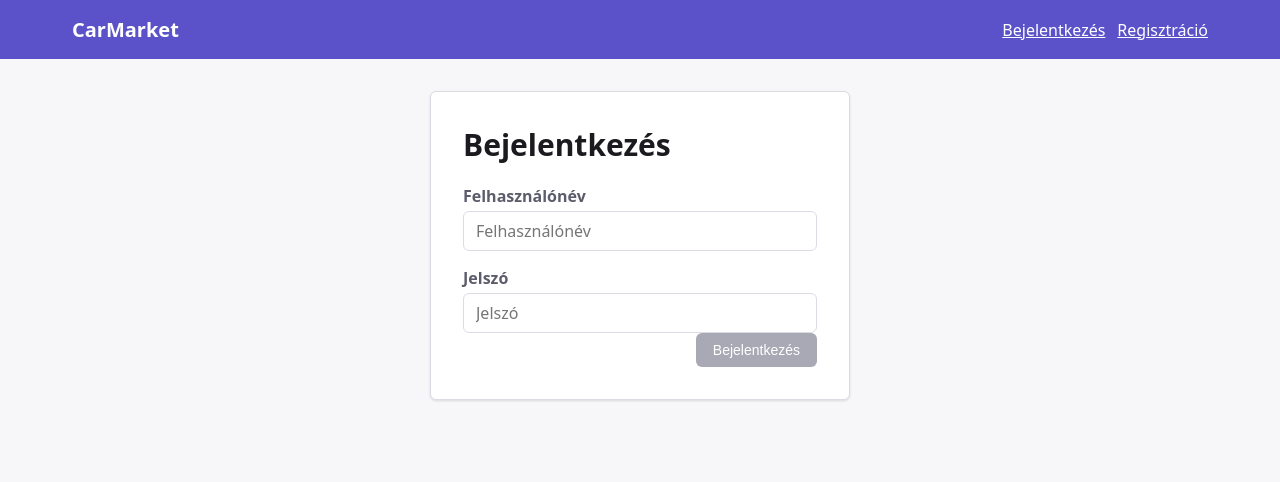
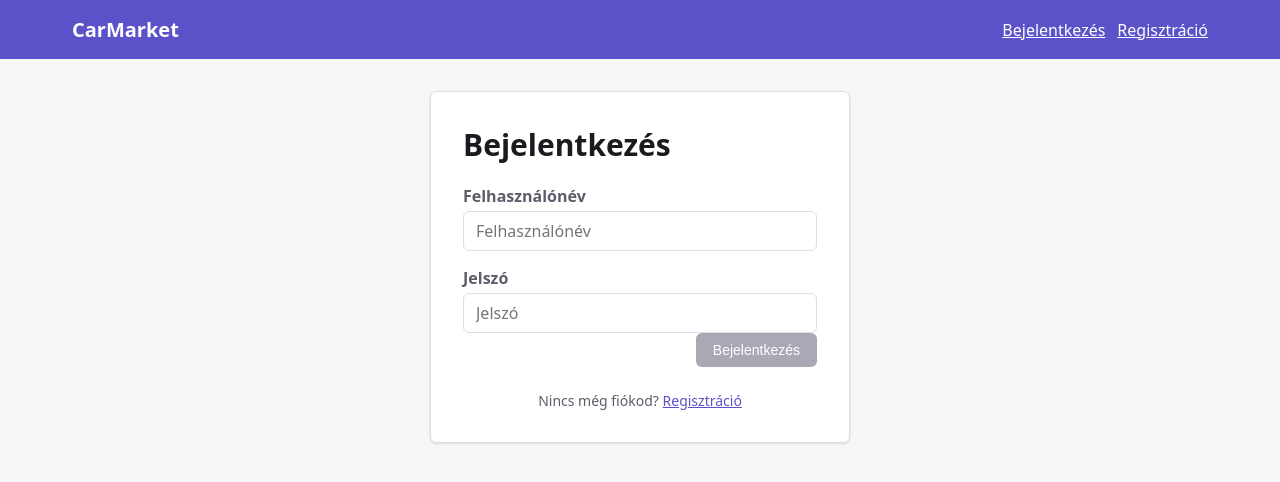
Before and after one commit to SuszterD/carmarket, an Angular app in the folder frontend/carmarket/: page /login in a window 1280 px wide. Shown: the top 482 px of the page. Built offline with nearby package versions, Linux system fonts and the light colour scheme.

Commit message:
feat: add login/register cross-links to the auth cards

```diff
--- a/frontend/carmarket/src/app/features/auth/pages/login-page/login-page.html
+++ b/frontend/carmarket/src/app/features/auth/pages/login-page/login-page.html
@@ -21,4 +21,8 @@
       <button type="submit" [disabled]="form.invalid">Bejelentkezés</button>
     </div>
   </form>
+  <p class="auth-footer">
+    Nincs még fiókod?
+    <a routerLink="/register">Regisztráció</a>
+  </p>
 </div>
--- a/frontend/carmarket/src/app/features/auth/pages/login-page/login-page.ts
+++ b/frontend/carmarket/src/app/features/auth/pages/login-page/login-page.ts
@@ -1,11 +1,11 @@
 import { Component, signal } from '@angular/core';
 import { FormBuilder, FormGroup, ReactiveFormsModule, Validators } from '@angular/forms';
 import { Auth } from '../../../../core/auth.service';
-import { Router } from '@angular/router';
+import { Router, RouterLink } from '@angular/router';
 
 @Component({
   selector: 'app-login-page',
-  imports: [ReactiveFormsModule],
+  imports: [ReactiveFormsModule, RouterLink],
   templateUrl: './login-page.html',
   styleUrl: './login-page.css',
 })
--- a/frontend/carmarket/src/app/features/auth/pages/register-page/register-page.html
+++ b/frontend/carmarket/src/app/features/auth/pages/register-page/register-page.html
@@ -25,4 +25,8 @@
       <button type="submit" [disabled]="form.invalid">Regisztráció</button>
     </div>
   </form>
+  <p class="auth-footer">
+    Van már fiókod?
+    <a routerLink="/login">Bejelentkezés</a>
+  </p>
 </div>
--- a/frontend/carmarket/src/app/features/auth/pages/register-page/register-page.ts
+++ b/frontend/carmarket/src/app/features/auth/pages/register-page/register-page.ts
@@ -1,11 +1,11 @@
 import { Component, signal } from '@angular/core';
 import { FormBuilder, FormGroup, ReactiveFormsModule, Validators } from '@angular/forms';
-import { Router } from '@angular/router';
+import { Router, RouterLink } from '@angular/router';
 import { Auth } from '../../../../core/auth.service';
 
 @Component({
   selector: 'app-register-page',
-  imports: [ReactiveFormsModule],
+  imports: [ReactiveFormsModule, RouterLink],
   templateUrl: './register-page.html',
   styleUrl: './register-page.css',
 })
--- a/frontend/carmarket/src/styles.css
+++ b/frontend/carmarket/src/styles.css
@@ -157,3 +157,15 @@ textarea {
 .form-card h1 {
   margin-top: 0;
 }
+
+.auth-footer {
+  font-size: var(--text-sm);
+  color: var(--color-text-muted);
+  text-align: center;
+  margin: var(--space-6) 0 0;
+}
+
+.auth-footer a {
+  color: var(--color-accent-strong);
+  font-weight: 500;
+}
```
Also changed, not shown: 2 other files (tests, documents, lock files or other folders).
